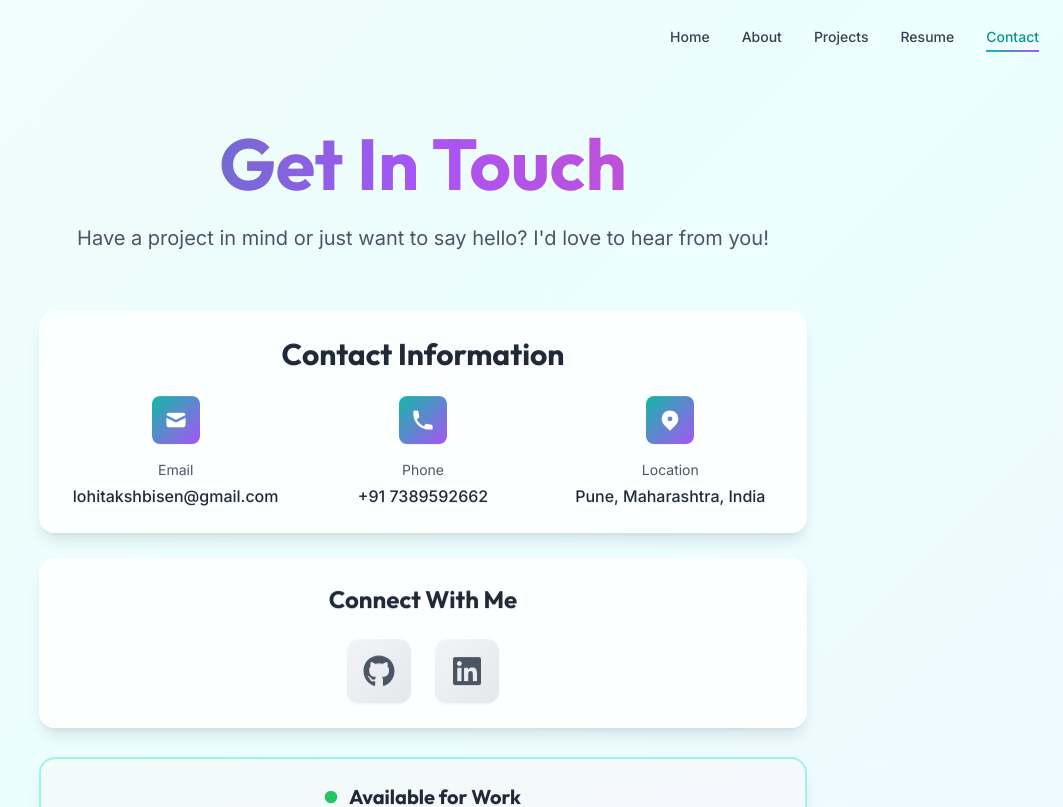
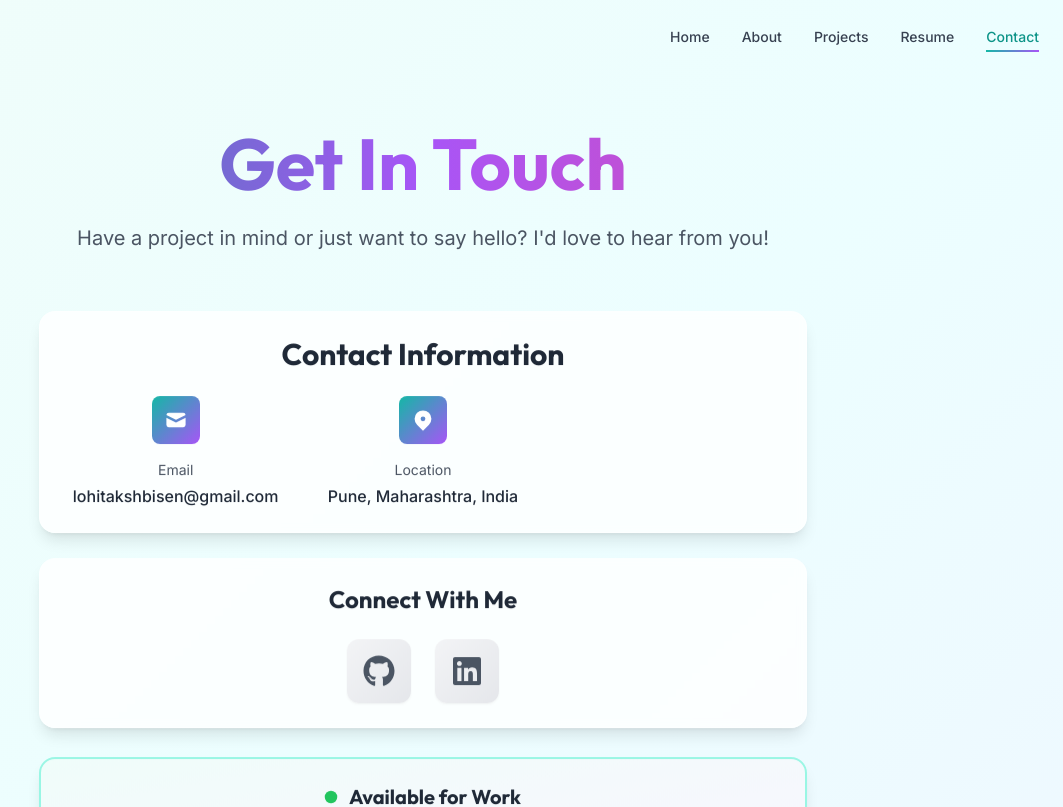
Before and after one commit to lohitakshcodes/Portfolio, a React (Vite) app: page /contact in a window 1280 px wide. Shown: the top 807 px of the page, without its empty margins (217-1280 px from the left). Built offline with nearby package versions, Linux system fonts and the light colour scheme.

Commit message:
removed number

```diff
--- a/src/pages/Contact.jsx
+++ b/src/pages/Contact.jsx
@@ -11,12 +11,6 @@ const Contact = () => {
             label: 'Email',
             value: 'lohitakshbisen@gmail.com',
             link: 'mailto:lohitakshbisen@gmail.com'
-        },
-        {
-            icon: HiPhone,
-            label: 'Phone',
-            value: '+91 7389592662',
-            link: 'tel:+917389592662'
         },
         {
             icon: HiLocationMarker,
```
